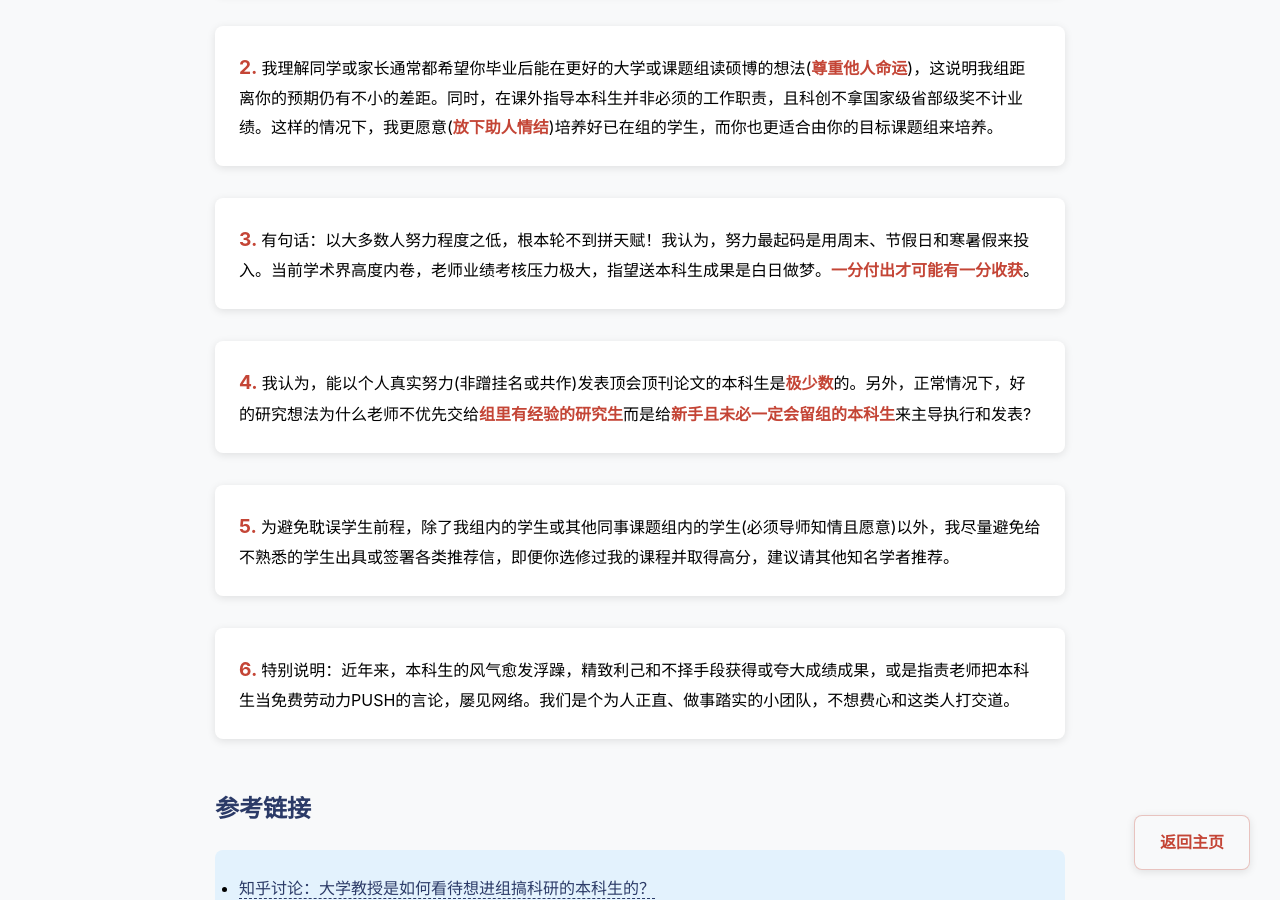
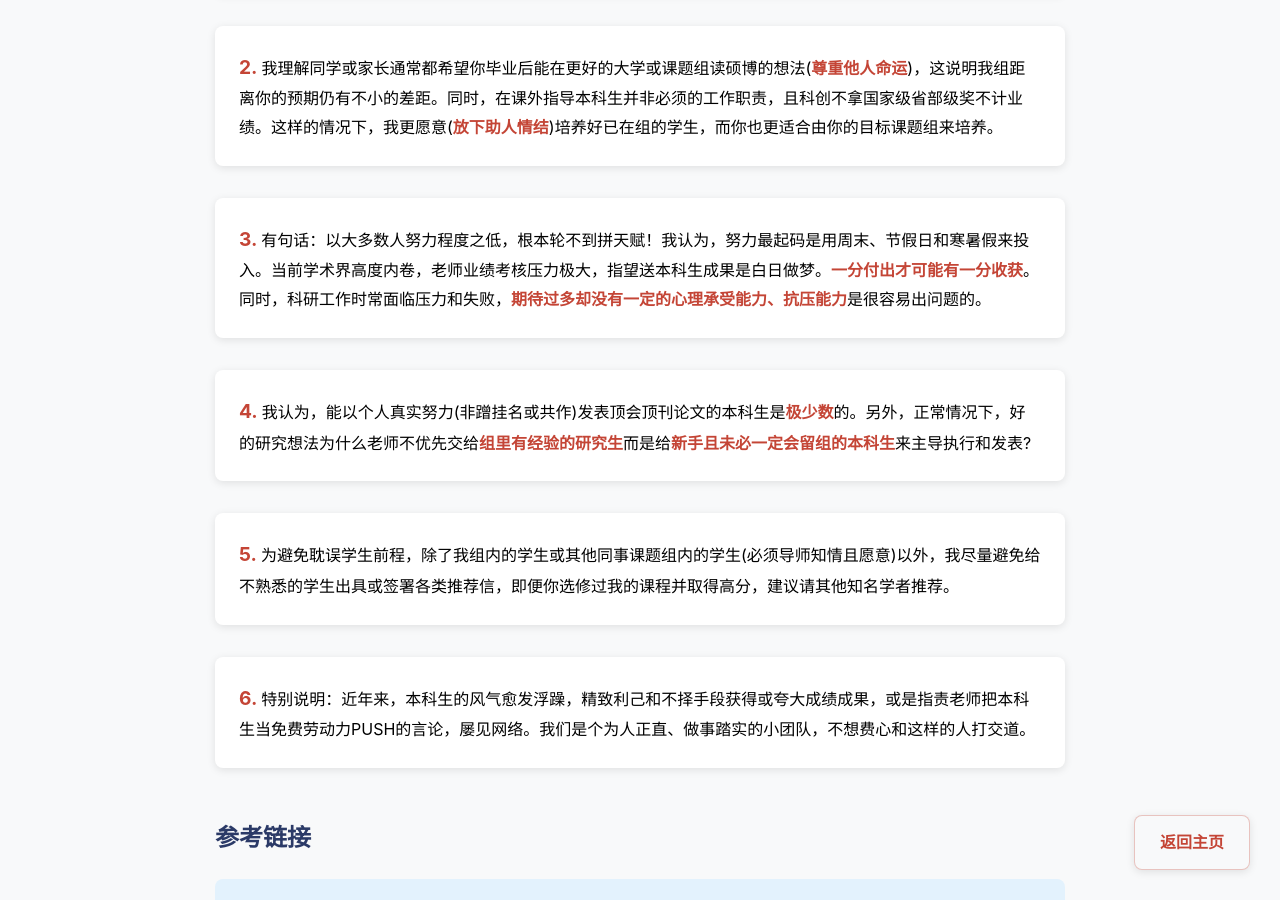
Before and after one commit to fangvv/Homepage, a Jekyll site: the page faq.html, which Jekyll copies as it is, in a window 1280 px wide and 900 px high, scrolled down 497 px. Built offline with Jekyll 4.4.1, drawn with Linux system fonts in a browser that asks for light colours; comment, search, counter and statistics services are not loaded.

Commit message:
update faq

```diff
--- a/faq.html
+++ b/faq.html
@@ -75,17 +75,17 @@
    <p>以下是我根据多年来在<strong>课外</strong>指导我院的本科生进行<strong>大创/竞赛/学术研究</strong>的大量经验和教训总结而成，有兴趣的话你可以想想每一条背后都有过什么样的人和事。希望你能够阅读并在充分认同的前提下，我们再开展合作。当然，你不认同我也能理解，至少没有浪费彼此宝贵的时间，DeepSeek对此的描述是<strong>案头不置生徒卷，闲看流云漫煮茶</strong>，省下的时间用来享受生活的美好也很不错。</p>
 
     <ol>
-        <li>客观条件所限，我组<strong>仅接收未来预期留组读硕博的本科生</strong>进组实习。若你对我的研究<strong>真感兴趣</strong>且想有所作为，那么真诚欢迎你来与我们共同成长。若只是为了学分或加分，或只是为了简历上加段科研经历，那么请不要找我。</li>
+<li>客观条件所限，我组<strong>仅接收未来预期留组读硕博的本科生</strong>进组实习。若你对我的研究<strong>真感兴趣</strong>且想有所作为，那么真诚欢迎你来与我们共同成长。若只是为了学分或加分，或只是为了简历上加段科研经历，那么请不要找我。</li>
 
 <li>我理解同学或家长通常都希望你毕业后能在更好的大学或课题组读硕博的想法(<strong>尊重他人命运</strong>)，这说明我组距离你的预期仍有不小的差距。同时，在课外指导本科生并非必须的工作职责，且科创不拿国家级省部级奖不计业绩。这样的情况下，我更愿意(<strong>放下助人情结</strong>)培养好已在组的学生，而你也更适合由你的目标课题组来培养。</li>
 
-<li>有句话：以大多数人努力程度之低，根本轮不到拼天赋！我认为，努力最起码是用周末、节假日和寒暑假来投入。当前学术界高度内卷，老师业绩考核压力极大，指望送本科生成果是白日做梦。<strong>一分付出才可能有一分收获</strong>。</li>
+<li>有句话：以大多数人努力程度之低，根本轮不到拼天赋！我认为，努力最起码是用周末、节假日和寒暑假来投入。当前学术界高度内卷，老师业绩考核压力极大，指望送本科生成果是白日做梦。<strong>一分付出才可能有一分收获</strong>。同时，科研工作时常面临压力和失败，<strong>期待过多却没有一定的心理承受能力、抗压能力</strong>是很容易出问题的。</li>
 
 <li>我认为，能以个人真实努力(非蹭挂名或共作)发表顶会顶刊论文的本科生是<strong>极少数</strong>的。另外，正常情况下，好的研究想法为什么老师不优先交给<strong>组里有经验的研究生</strong>而是给<strong>新手且未必一定会留组的本科生</strong>来主导执行和发表?</li>
 
 <li>为避免耽误学生前程，除了我组内的学生或其他同事课题组内的学生(必须导师知情且愿意)以外，我尽量避免给不熟悉的学生出具或签署各类推荐信，即便你选修过我的课程并取得高分，建议请其他知名学者推荐。</li>
 
-<li>特别说明：近年来，本科生的风气愈发浮躁，精致利己和不择手段获得或夸大成绩成果，或是指责老师把本科生当免费劳动力PUSH的言论，屡见网络。我们是个为人正直、做事踏实的小团队，不想费心和这类人打交道。</li>
+<li>特别说明：近年来，本科生的风气愈发浮躁，精致利己和不择手段获得或夸大成绩成果，或是指责老师把本科生当免费劳动力PUSH的言论，屡见网络。我们是个为人正直、做事踏实的小团队，不想费心和这样的人打交道。</li>
 
 
 
```
